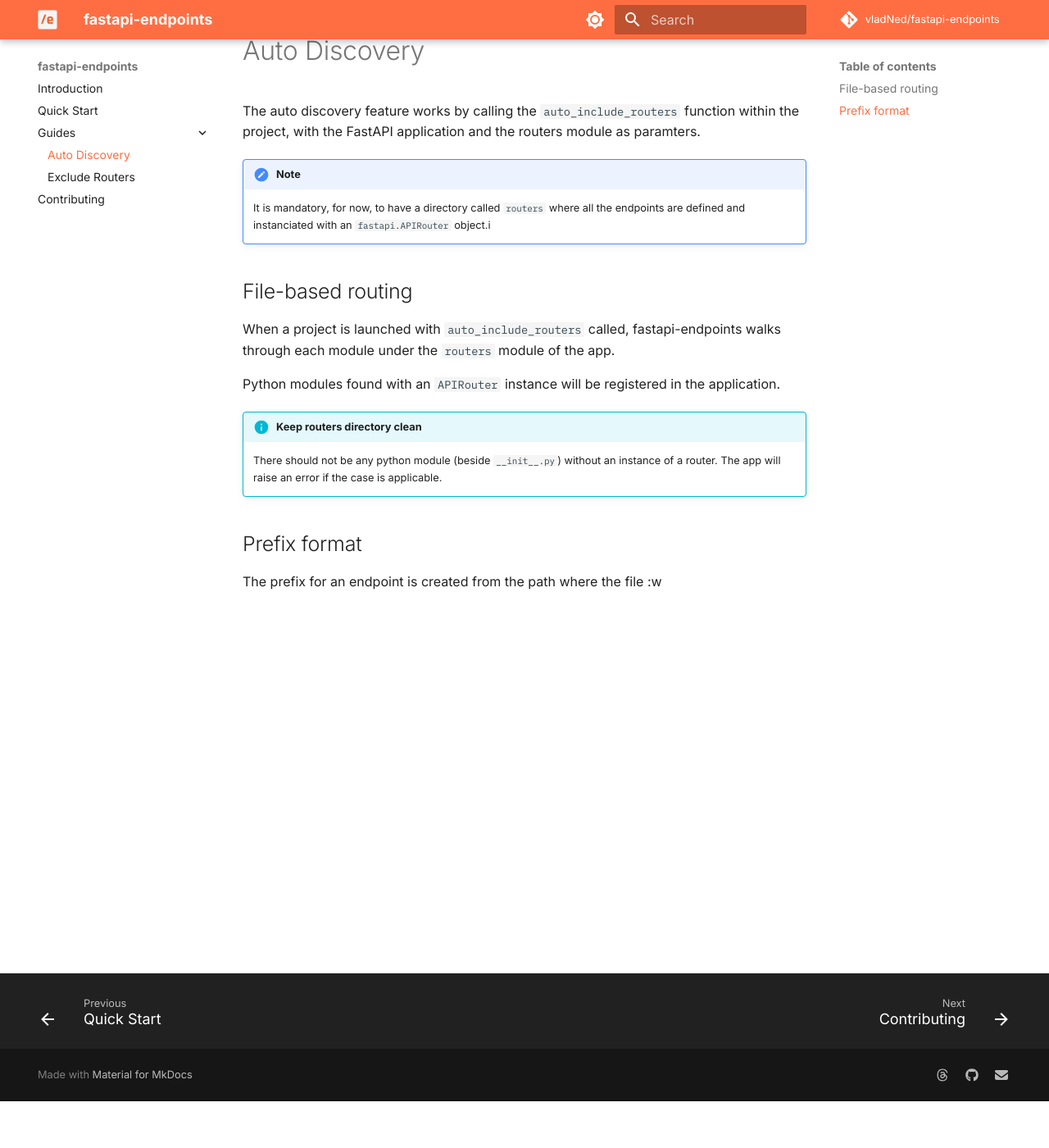
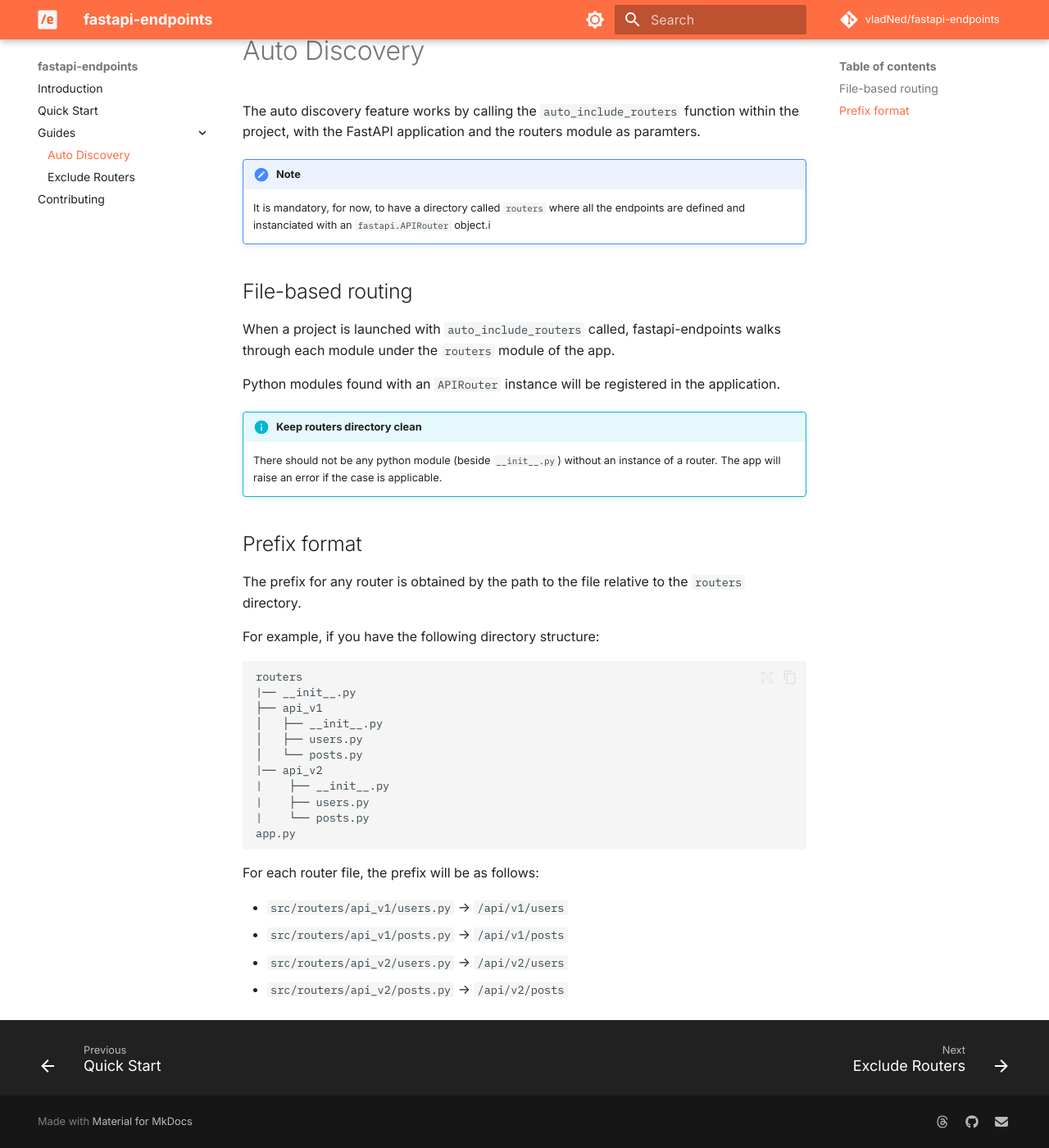
Before and after one commit to vladNed/fastapi-endpoints, an MkDocs documentation site: the page built from docs/auto-discovery.md, in a window 1280 px wide and 1400 px high, scrolled down 57 px. Shown: the whole window at 82% size. Built offline with MkDocs 1.6.1 and Material for MkDocs 9.7.7, drawn with Linux system fonts in a browser that asks for light colours; comment, search, counter and statistics services are not loaded.

Commit message:
finish v1 for mkdocs

````diff
--- a/docs/auto-discovery.md
+++ b/docs/auto-discovery.md
@@ -18,4 +18,27 @@ Python modules found with an `APIRouter` instance will be registered in the appl
 
 ## Prefix format
 
-The prefix for an endpoint is created from the path where the file :w
+The prefix for any router is obtained by the path to the file relative to the `routers` directory.
+
+For example, if you have the following directory structure:
+
+```
+routers
+|── __init__.py
+├── api_v1
+│   ├── __init__.py
+│   ├── users.py
+│   └── posts.py
+|── api_v2
+|    ├── __init__.py
+|    ├── users.py
+|    └── posts.py
+app.py
+```
+
+For each router file, the prefix will be as follows:
+
+- `src/routers/api_v1/users.py` -> `/api/v1/users`
+- `src/routers/api_v1/posts.py` -> `/api/v1/posts`
+- `src/routers/api_v2/users.py` -> `/api/v2/users`
+- `src/routers/api_v2/posts.py` -> `/api/v2/posts`
````
Also changed, not shown: docs/exclude-routers.md (added, +28 -0 lines).
